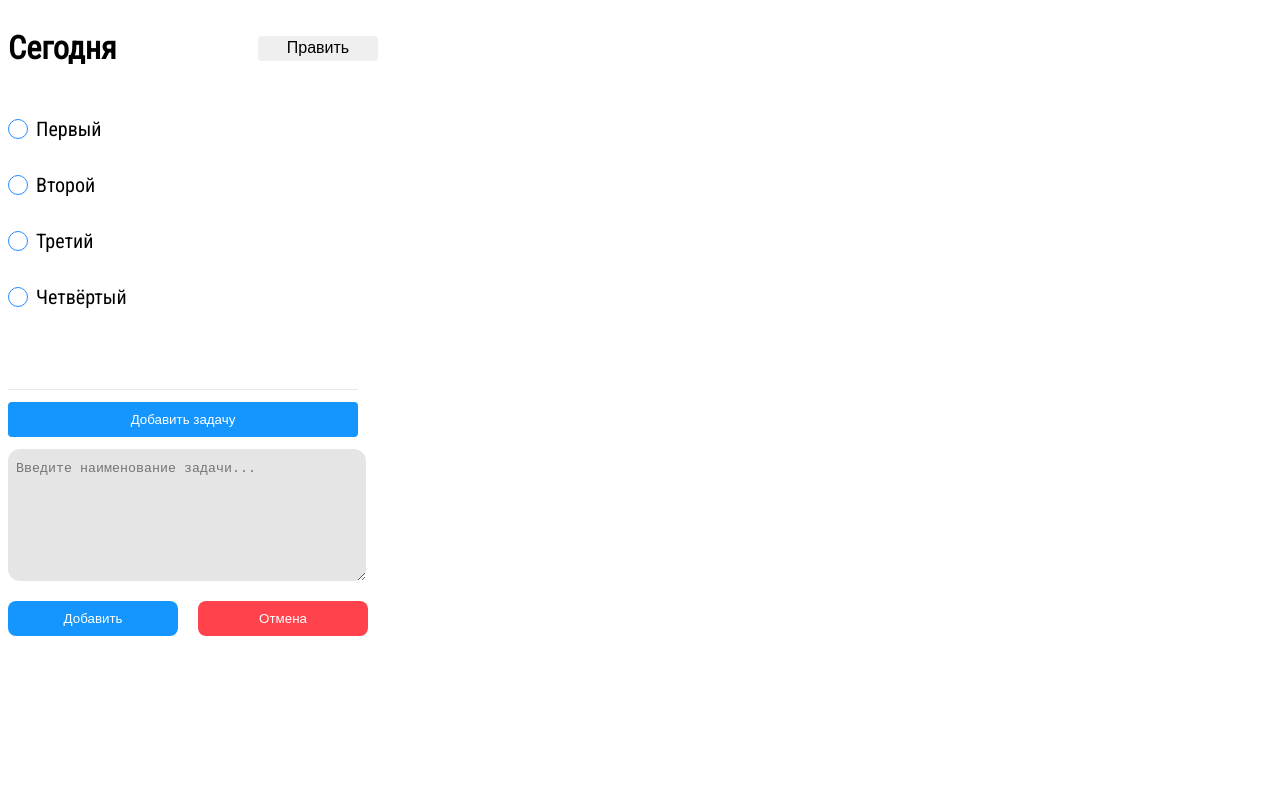
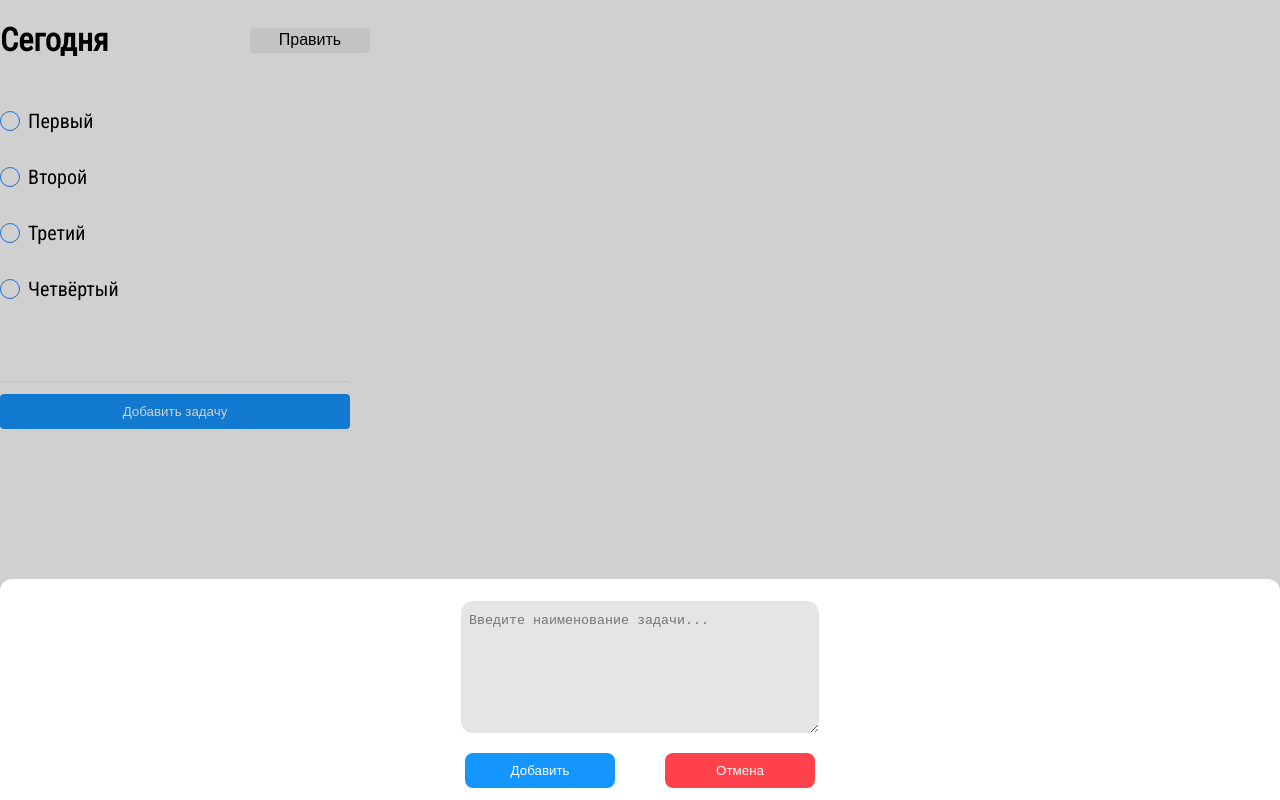
Before and after one commit to Vlchervov/vue-todo, a Vue app: page / in a window 1280 px wide. Both pictures are taken after a click on the button "Добавить задачу". Built offline with nearby package versions, Linux system fonts and the light colour scheme.

Commit message:
some fix in style

```diff
--- a/src/assets/main.scss
+++ b/src/assets/main.scss
@@ -3,6 +3,16 @@
 body {
   background-color: #fff;
   font-family: "Roboto Condensed", sans-serif;
+  margin: 0px;
+  padding: 0px;
+}
+
+main {
+  @media (max-width: 900px) {
+    display: flex;
+    flex-direction: column;
+    align-items: center;
+  }
 }
 
 .add-task-button {
@@ -40,13 +50,36 @@ body {
   }
 }
 
+.add-task-container-wrapper {
+  display: flex;
+  justify-content: center;
+  align-items: flex-end;
+  height: 100%;
+  width: 100%;
+  position: absolute;
+  bottom: 0;
+  background-color: rgba(0, 0, 0, 0.185);
+}
+
+.add-cancel-buttons-container {
+  display: flex;
+  justify-content: space-between;
+  max-width: 350px;
+  width: 100%;
+}
+
 .add-task-container {
+  width: 100%;
   display: flex;
-  max-width: 360px;
-  justify-content: space-between;
   flex-direction: column;
-
+  align-items: center;
+  background-color: white;
+  border-radius: 12px 12px 0px 0px;
+  @media (max-width: 900px) {
+    height: 600px;
+  }
   textarea {
+    margin-top: 22px;
     outline: none;
     margin-bottom: 20px;
     padding: 12px 0px 0px 8px;
@@ -59,11 +92,6 @@ body {
     border-radius: 12px;
   }
 
-  div {
-    display: flex;
-    justify-content: space-between;
-  }
-
   button {
     border: none;
     cursor: pointer;
@@ -73,6 +101,8 @@ body {
     border-radius: 8px;
     transition: all 0.5s ease-in-out;
     user-select: none;
+    width: 150px;
+    margin: 0px;
 
     &:hover {
       background-color: #0080e9;
@@ -81,13 +111,10 @@ body {
 
     &:nth-child(1) {
       margin-bottom: 12px;
-      width: 170px;
     }
 
     &:nth-child(2) {
       background-color: #ff424b;
-      width: 170px;
-
       &:hover {
         background-color: #ff000d;
       }
@@ -100,14 +127,9 @@ p {
   margin: 0px 0px 20px 0px;
 }
 
-// input[type="checkbox"] {
-//   width: 18px;
-//   height: 18px;
-//   display: none;
-// }
-
 .date-and-redaction-button {
   max-width: 370px;
+  width: 100%;
   display: flex;
   flex-direction: row;
   justify-content: space-between;
--- a/src/components/TodoList.vue
+++ b/src/components/TodoList.vue
@@ -1,5 +1,6 @@
 <script setup>
 import { useTodoListStore } from '../store'
+import AddTaskComponent from './addTaskComponent.vue';
 const todoListStore = useTodoListStore()
 </script>
 <template>
@@ -28,15 +29,6 @@ const todoListStore = useTodoListStore()
         <button class="add-task-button" v-if="todoListStore.checkRedactionMode"
             @click="todoListStore.changeAddTaskHiddenState()">Добавить
             задачу</button>
-        <div v-if="todoListStore.checkAddTaskHidden" class="add-task-container"
-            v-for="state of todoListStore.InputState" :on-change="todoListStore.checkInput(state.taskValue)">
-            <textarea type="text" :maxlength="18" v-model="state.taskValue"
-                placeholder="Введите наименование задачи..." />
-            <p v-if="state?.error.message">{{ state.error.message }}</p>
-            <div>
-                <button type="button" @click="todoListStore.addNewTask(state.taskValue)">Добавить</button>
-                <button @click="todoListStore.changeAddTaskHiddenState()">Отмена</button>
-            </div>
-        </div>
+        <AddTaskComponent :todoListStore="todoListStore" />
     </main>
 </template>
--- a/src/components/addTaskComponent.vue
+++ b/src/components/addTaskComponent.vue
@@ -1,11 +1,18 @@
 <script setup>
-const props = defineProps()
+const props = defineProps(['todoListStore']);
 </script>
+
 <template>
-    <div>
-        <button></button>
-        <button></button>
+    <div class="add-task-container-wrapper" v-if="props.todoListStore.checkAddTaskHidden">
+        <div class="add-task-container" v-for="state of props.todoListStore.InputState"
+            :on-change="props.todoListStore.checkInput(state.taskValue)">
+            <textarea type="text" :maxlength="18" v-model="state.taskValue"
+                placeholder="Введите наименование задачи..." />
+            <p v-if="state?.error.message">{{ state.error.message }}</p>
+            <div class="add-cancel-buttons-container">
+                <button type="button" @click="props.todoListStore.addNewTask(state.taskValue)">Добавить</button>
+                <button @click="props.todoListStore.changeAddTaskHiddenState()">Отмена</button>
+            </div>
+        </div>
     </div>
 </template>
-
-<style lang="css" scoped></style>
--- a/src/store/index.js
+++ b/src/store/index.js
@@ -60,7 +60,7 @@ export const useTodoListStore = defineStore('todoListStore', {
                     value: value,
                     class: "unchecked"
                 })
-                this.InputState[newValue].taskValue = '', this.InputState[newError].error.message = "";
+                this.InputState[newValue].taskValue = '', this.InputState[newError].error.message = "", this.addTaskHidden[0].hidden = true;
             } else {
                 this.InputState[newError].error.message = "Поле должно быть заполнено!";
             }
```
